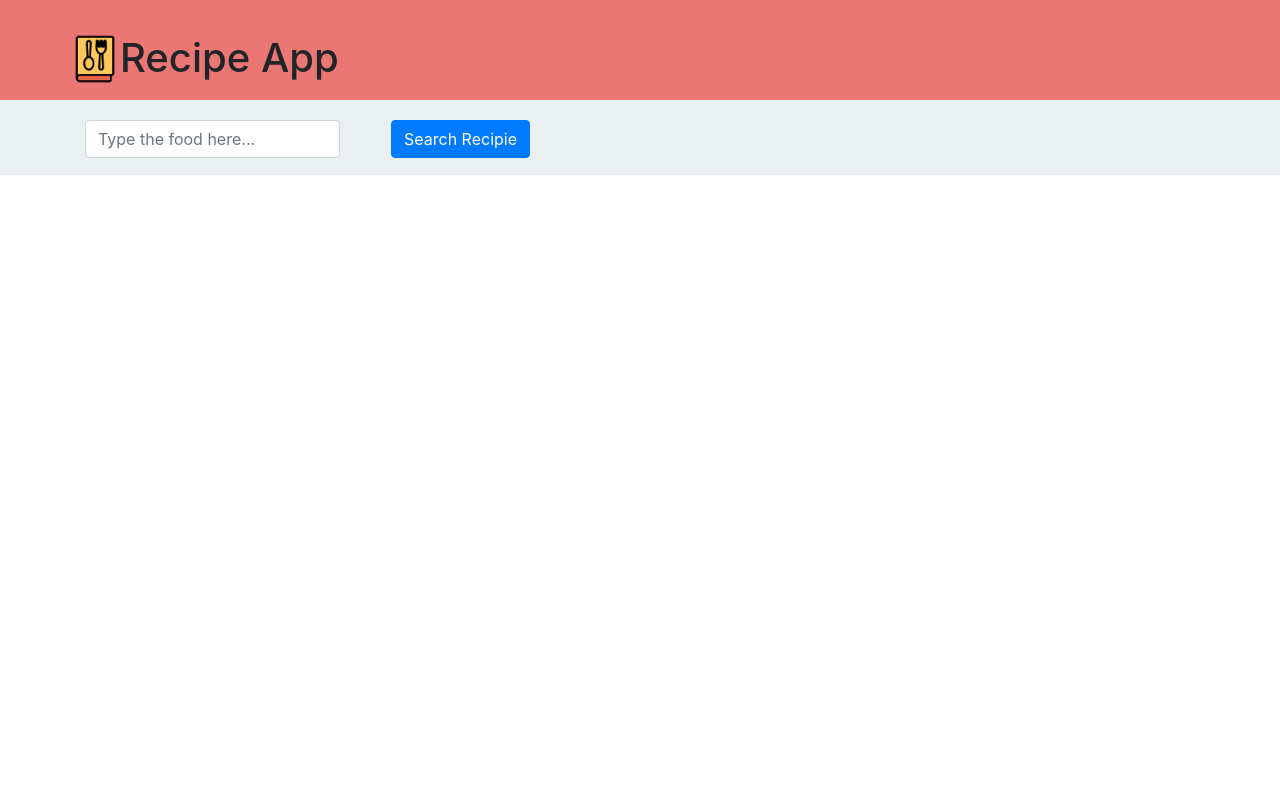
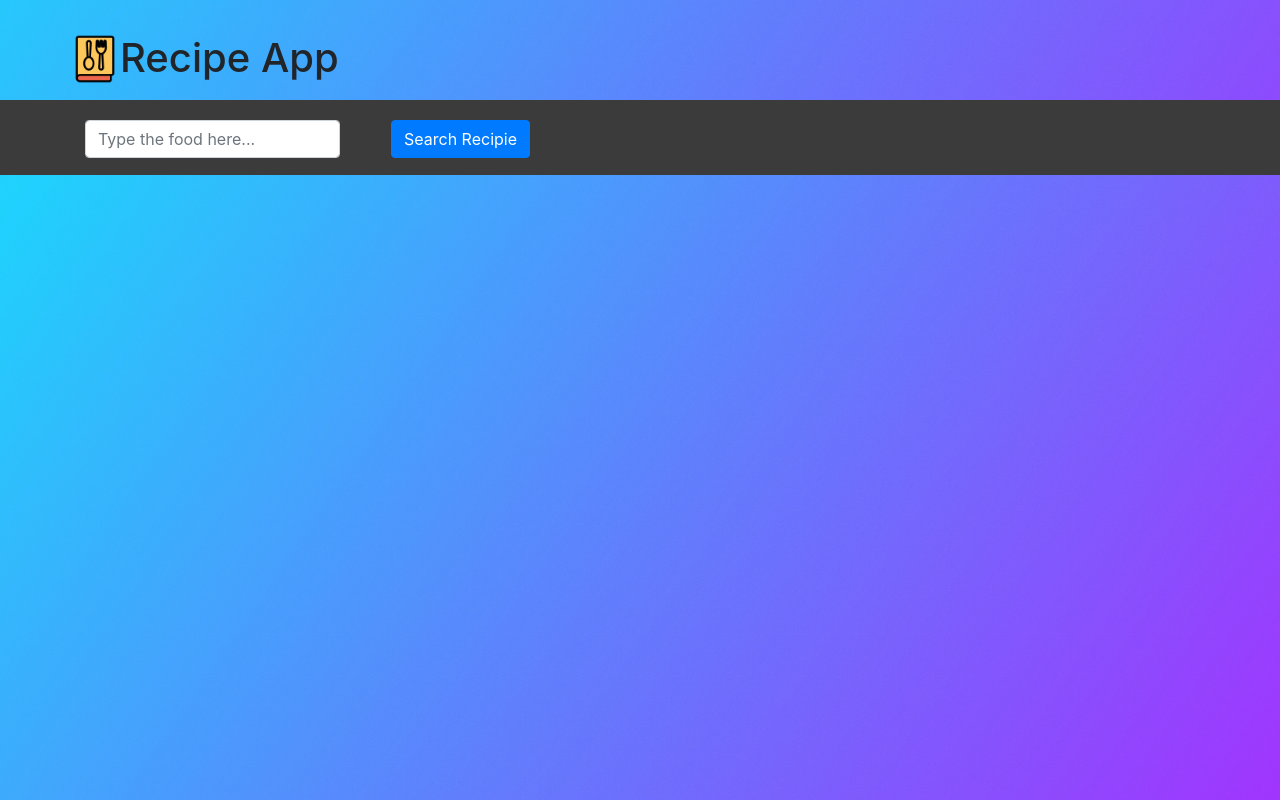
Before and after one commit to Nikil-Srinivasan/Recipie-App, a plain HTML site: page index.html in a window 1280 px wide. Drawn offline with nearby package versions, Linux system fonts and the light colour scheme.

Commit message:
Add Background Image

```diff
--- a/css/style.css
+++ b/css/style.css
@@ -1,11 +1,14 @@
 .header {
-    background-color: #EA7773;
+    /* background-color: rgb(78, 154, 254); */
+    background-image: url("images/Blue_BG.jpg");
+    background-size: cover;
+    background-position: center;
     height: 100px;
     padding: 10px;
 }
 
 .actions {
-    background-color: #EAF0F1;
+    background-color: rgb(59, 59, 59);
     height: 75px;
     padding: 20px;
 }
@@ -18,9 +21,9 @@
     border: 5px solid #f3f3f3;
     border-top: 5px solid #3498db;
     border-radius: 50%;
-    width: 30px;
-    height: 30px;
-    animation: spin 2s linear infinite;
+    width: 100px;
+    height: 100px;
+    animation: spin 3s linear infinite;
     margin: 20px auto;
     display: none;
     /* hide the spinner by default */
@@ -39,7 +42,7 @@
 .recipe-grid {
     display: grid;
     grid-template-columns: repeat(auto-fit, minmax(250px, 1fr));
-    gap: 50px;
+    gap: 5px;
 }
 
 .recipe-card {
@@ -119,7 +122,7 @@
 
 .favorite-recipes li {
     margin-bottom: 10px;
-}
+} */
 
 .recipe-card .favorite-btn {
     position: absolute;
@@ -128,7 +131,7 @@
     padding: 5px;
     font-size: 18px;
     cursor: pointer;
-} */
+}
 
 
 @media (min-width: 320px) and (max-width: 480px) {
@@ -157,7 +160,11 @@ html {
     height: 100%;
 }
 
+
 .wrapper {
+    background-image: url("images/Blue_BG.jpg");
+    background-size: cover;
+    background-position: center;
     min-height: 100%;
     position: relative;
 }
--- a/index.html
+++ b/index.html
@@ -9,6 +9,7 @@
     <link rel="stylesheet" href="css/style.css">
     <script src="https://ajax.googleapis.com/ajax/libs/jquery/3.6.4/jquery.min.js"></script>
     <script src="scripts/script.js"></script>
+    <!-- <script src="scripts/favourite.js"></script> -->
     <title>Recipe App</title>
 </head>
 
@@ -19,7 +20,7 @@
                 <div class="container">
                     <br>
                     <div class="row">
-                        <img src="images/Recipie_App_Logo.png" alt="" height="50" width="50">
+                        <img src="css/images/Recipie_App_Logo.png" alt="" height="50" width="50">
                         <h1>Recipe App</h1>
                     </div>
                     <!-- <p>Find Recipies that never before</p> -->
@@ -47,6 +48,7 @@
         <div class="recipe-grid">
             <div class="loading-spinner"></div>
         </div>
+        <br>
         <!-- <div class="favorite-recipes">
             <h2>Favorite Recipes</h2>
             <ul></ul>
```
Also changed, not shown: scripts/favourite.js (added, +114 -0 lines), css/images/Blue_BG.jpg (added), css/images/Recipie_App_Logo.png (renamed from images/Recipie_App_Logo.png).
